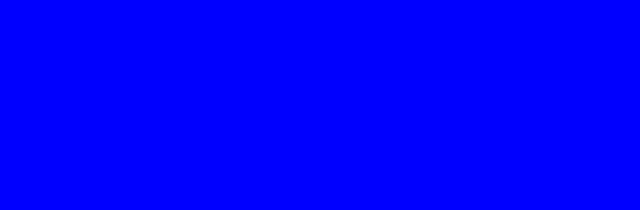
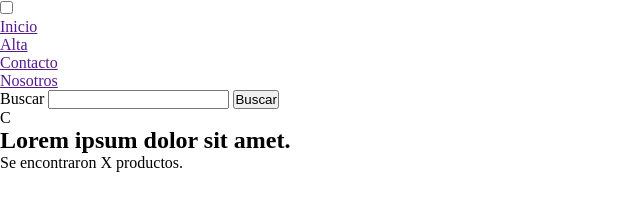
Before and after one commit to FacuSc/bc-800646, a plain HTML site: page index.html in a window 1280 px wide. Shown: the whole page, without its empty margins (0-640 px from the left). Drawn offline with Linux system fonts and the light colour scheme.

Commit message:
Comienzo a trabajar en el index.html

```diff
--- a/css/main.css
+++ b/css/main.css
@@ -8,5 +8,4 @@
 
 body {
   box-sizing: border-box;
-  background-color: blue;
 }/*# sourceMappingURL=main.css.map */
--- a/index.html
+++ b/index.html
@@ -10,5 +10,71 @@
 <body>
     <!-- https://github.com/mlapeducacionit/bc-59206 -->
 
+    <header class="main-header">
+
+
+        <input type="checkbox" id="menu">
+
+        <nav class="nav-bar"> <!-- START NAVBAR -->
+            <ul class="nav-bar__list">
+                <li class="nav-bar__nav-item">
+                    <a href="" class="nav-bar__nav-link">Inicio</a>
+                </li>
+            </ul>
+            <ul class="nav-bar__list">
+                <li class="nav-bar__nav-item">
+                    <a href="" class="nav-bar__nav-link">Alta</a>
+                </li>
+            </ul>
+            <ul class="nav-bar__list">
+                <li class="nav-bar__nav-item">
+                    <a href="" class="nav-bar__nav-link">Contacto</a>
+                </li>
+            </ul>
+            <ul class="nav-bar__list">
+                <li class="nav-bar__nav-item">
+                    <a href="" class="nav-bar__nav-link">Nosotros</a>
+                </li>
+            </ul>
+        </nav> <!-- navbar -->
+
+        <div class="search-bar">
+            <div class="search-bar__logo-container">
+                <!-- Aca va el logo -->
+            </div>
+            <form action="" class="search-bar__form-container">
+                <label for="busqueda" class="search-bar__form-label">Buscar</label>
+                <input type="search" class="search__form-search" id="busqueda">
+                <input type="submit" class="search__form-submit" value="Buscar">
+            </form>
+            <div class="search-bar__carrito-container">
+                C
+            </div>
+            <div class="menu-toggle">
+                <label for="menu" class="menu-toggle__label">
+                    <span class="menu-toggle__top-bread"></span>
+                    <span class="menu-toggle__meat"></span>
+                    <span class="menu-toggle__bottom-bread"></span>
+                </label>
+            </div>
+        </div>
+
+    </header> <!-- header -->
+
+    <main>
+        <section class="section-cards">
+
+            <header class="section-cards__header">
+                <h1>Lorem ipsum dolor sit amet.</h1>
+                <p>Se encontraron X productos.</p>
+            </header>
+
+            <div class="cards-container">
+
+            </div> <!-- cards-container -->
+
+        </section> <!-- section-cards -->
+    </main> <!-- FINISH MAIN -->
+
 </body>
 </html>
```
Also changed, not shown: 1 other file.
